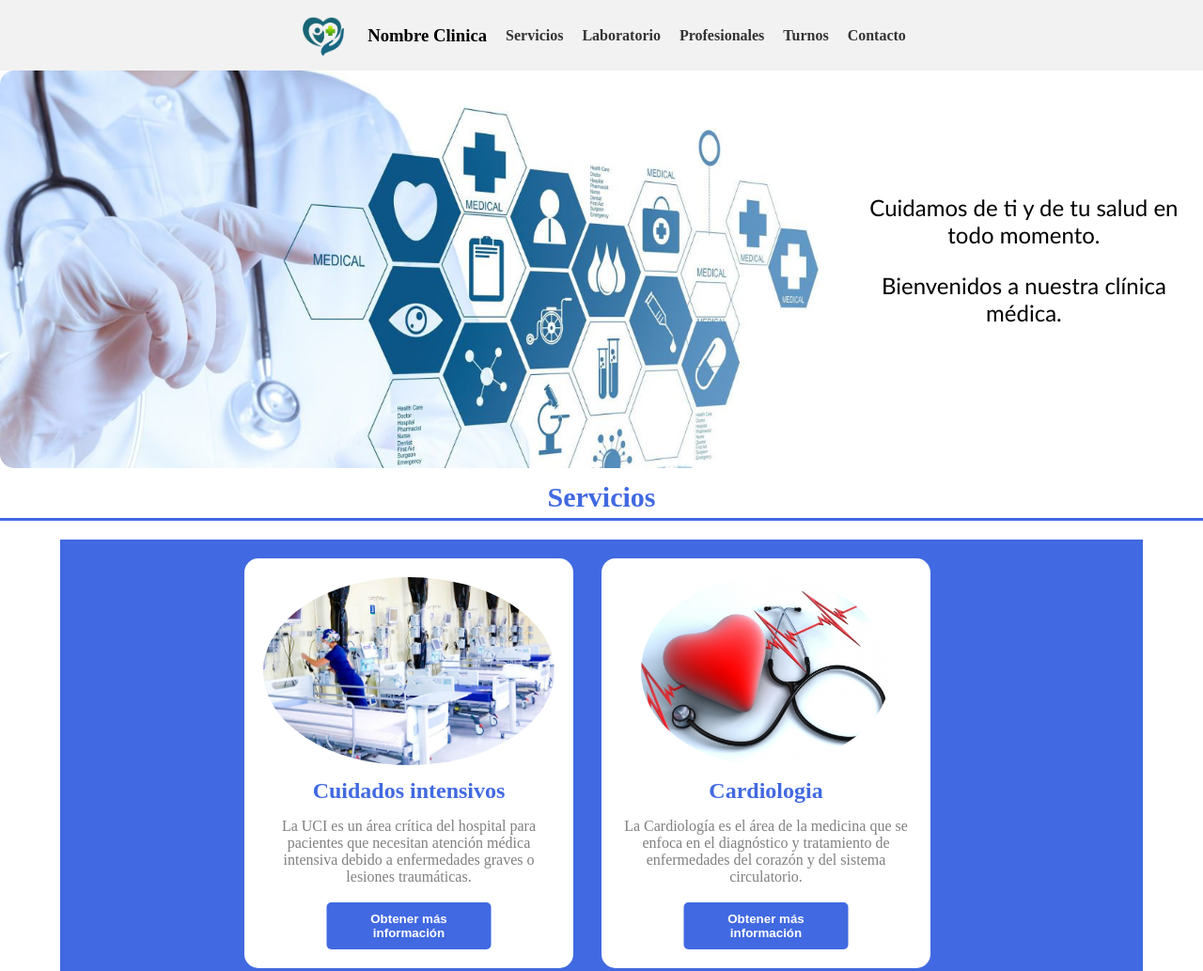
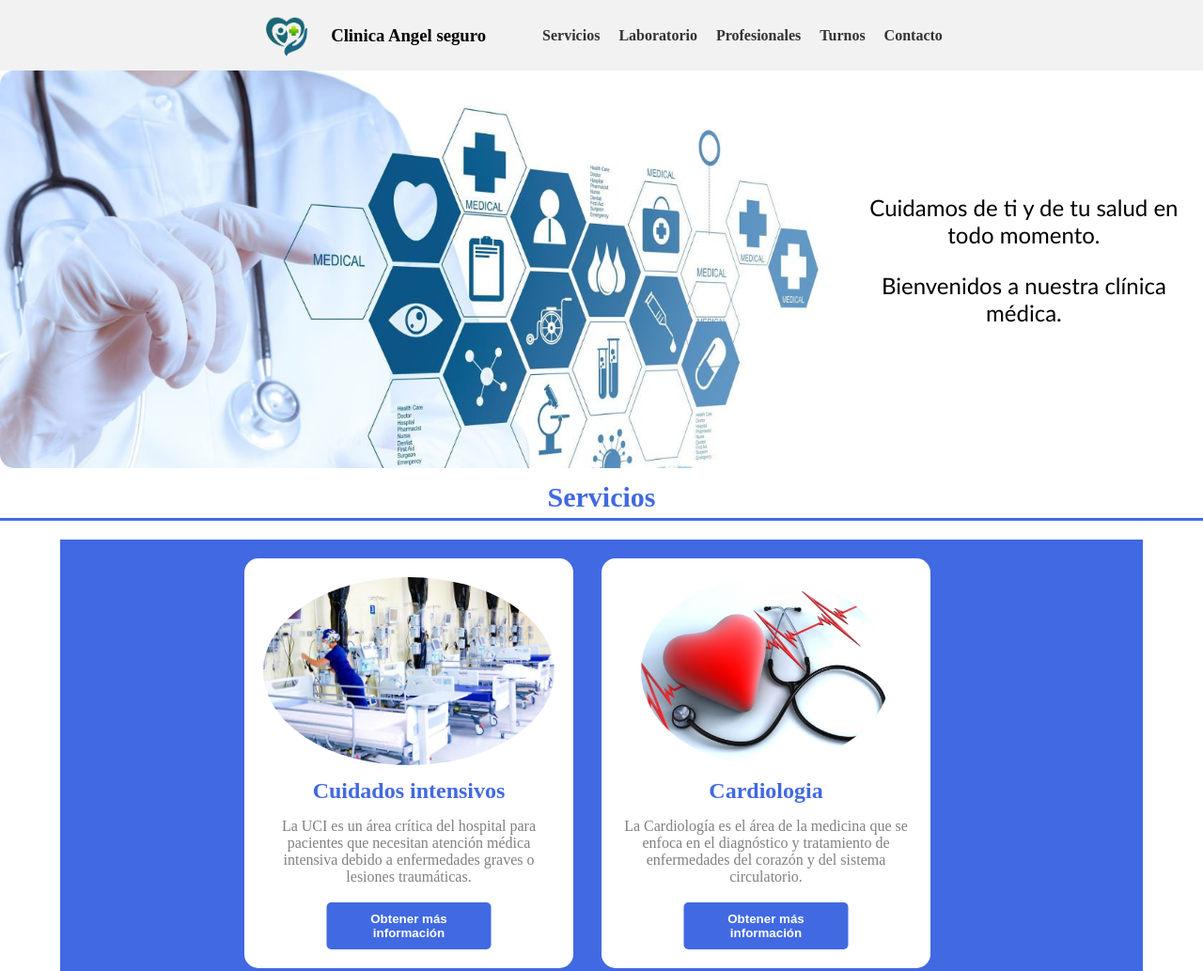
Before and after one commit to AlanSaenz/TP_HTML_BASICO-CSS, a plain HTML site: page index.html in a window 1280 px wide. Shown: the top 1033 px of the page at 94% size. Drawn offline with Linux system fonts and the light colour scheme.

Commit message:
Acomodar el nav

```diff
--- a/Style.css
+++ b/Style.css
@@ -13,6 +13,18 @@ header {
     padding: 10px;
     background-color: #f2f2f2;
     vertical-align: middle;
+}
+
+img {
+    max-width: 100%;
+    height: auto;
+}
+
+section{
+    margin-top: 5px;
+    margin-bottom: 5px;
+    margin-left: 5%;
+    margin-right: 5%;
 }
 
 /* ----------------------------- */
@@ -31,16 +43,8 @@ a {
     text-align: center;
 }
 
-img {
-    max-width: 100%;
-    height: auto;
-}
-
-section{
-    margin-top: 5px;
-    margin-bottom: 5px;
-    margin-left: 5%;
-    margin-right: 5%;
+#separador_nav{
+    padding-left: 40px;
 }
 
 #logoNav{
--- a/index.html
+++ b/index.html
@@ -4,7 +4,7 @@
     <meta charset="UTF-8">
     <meta http-equiv="X-UA-Compatible" content="IE=edge">
     <meta name="viewport" content="width=device-width, initial-scale=1.0">
-    <title>Clinica X</title>
+    <title>Clinica medica Angel seguro</title>
     <link rel="stylesheet" href="Style.css">
 </head>
 <body>
@@ -14,8 +14,8 @@
         <nav>
             <ul>
                 <li id="logoNav"><img src="imagenes/logo.png" alt="Logo" ></li>
-                <li><h3 id="nombreClinica">Nombre Clinica</h3></li>
-                <li class="linkNav"><a href="#servicios">Servicios</a></li>
+                <li><h3 id="nombreClinica">Clinica Angel seguro</h3></li>
+                <li class="linkNav" id="separador_nav"><a href="#servicios">Servicios</a></li>
                 <li class="linkNav"><a href="#laboratorio">Laboratorio</a></li>
                 <li class="linkNav"><a href="#profesionales">Profesionales</a></li>
                 <li class="linkNav"><a href="#turnos">Turnos</a></li>
```
